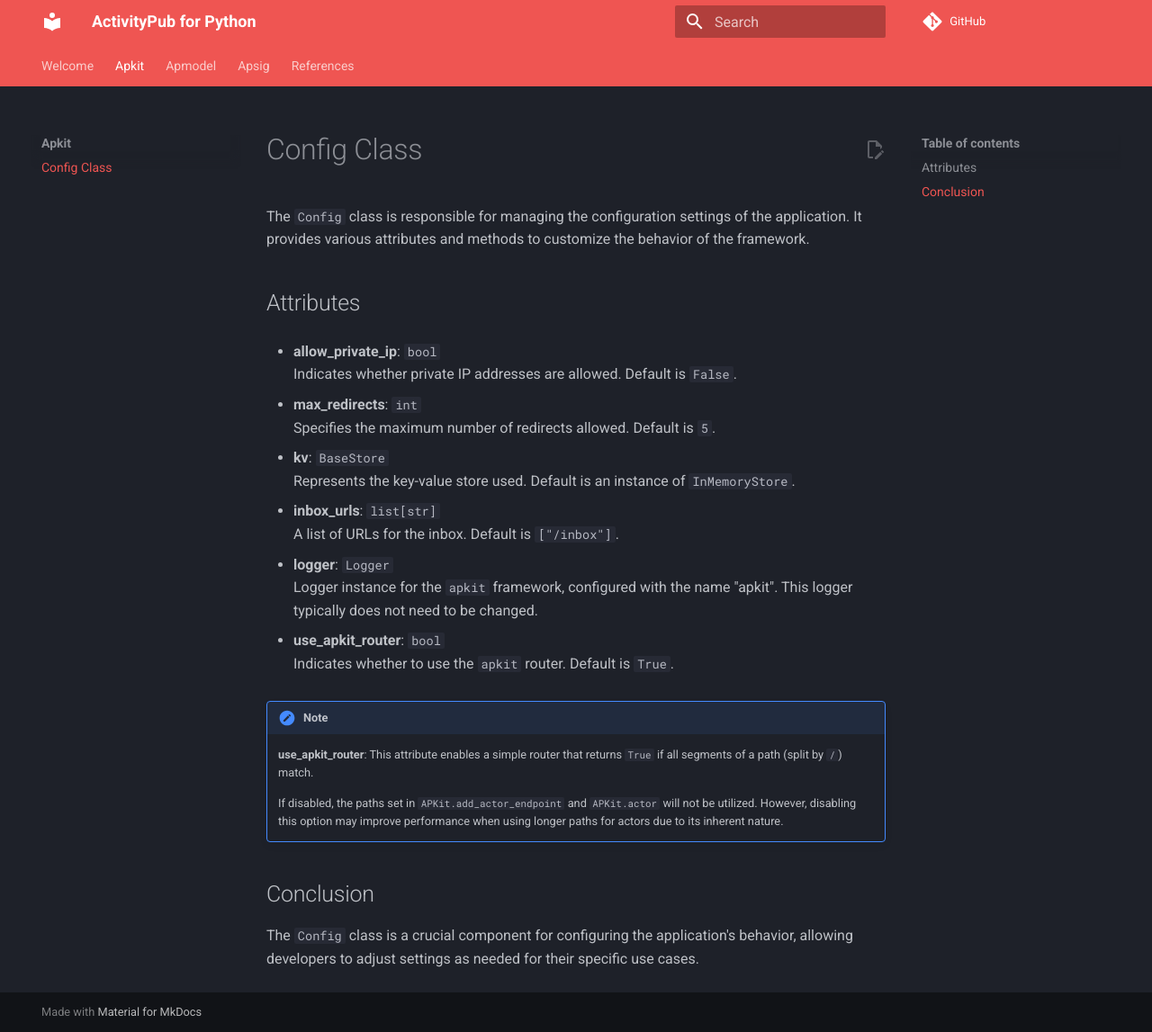
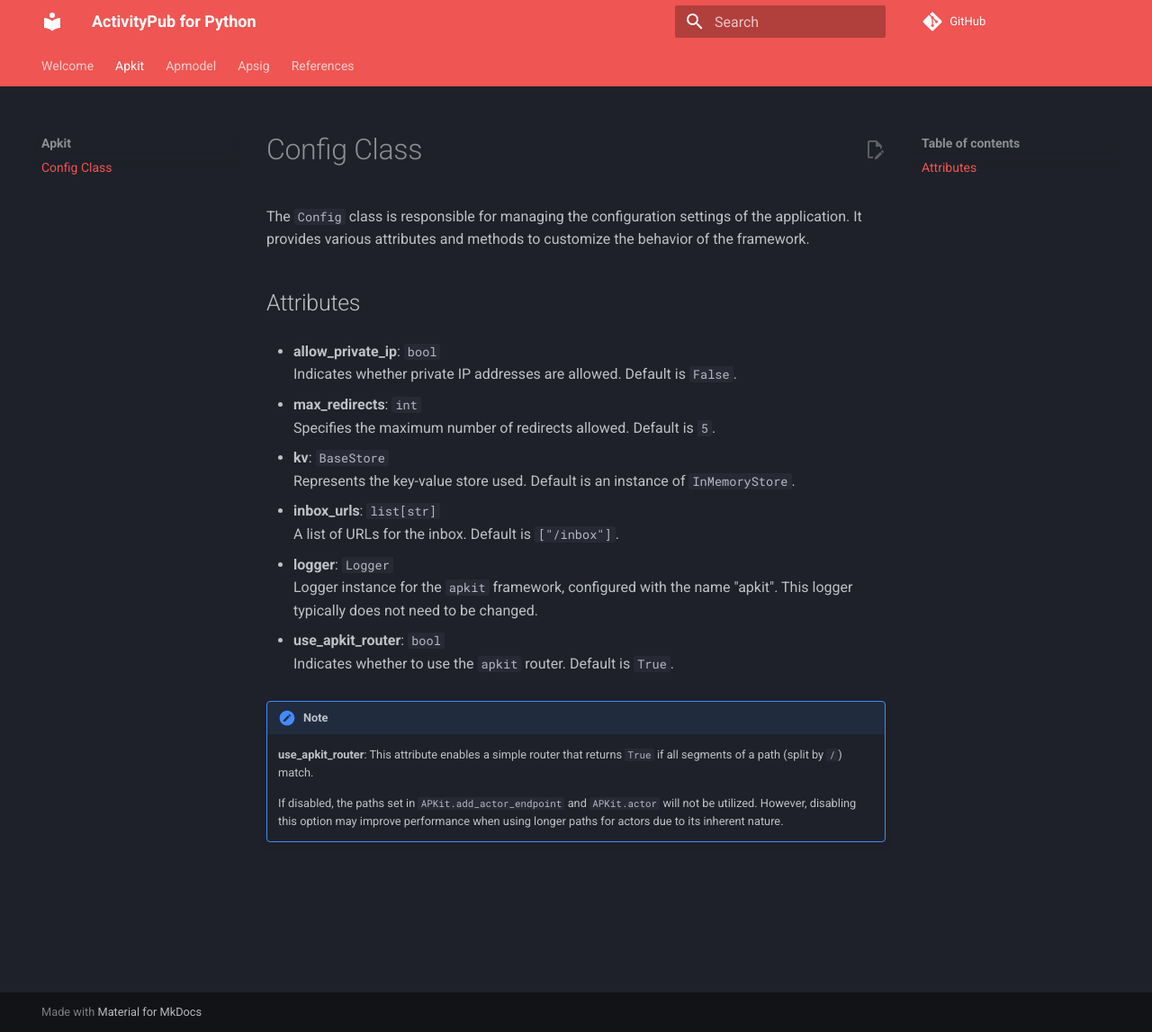
Before and after one commit to AmaseCocoa/activitypub-for-python, an MkDocs documentation site: the page built from docs/apkit/config.md, in a window 1280 px wide and 1147 px high. Shown: the whole window at 90% size. Built offline with MkDocs 1.6.1 and Material for MkDocs 9.7.7, drawn with Linux system fonts in a browser that asks for light colours; comment, search, counter and statistics services are not loaded; the version menu is left out.

Commit message:
Update config.md

```diff
--- a/docs/apkit/config.md
+++ b/docs/apkit/config.md
@@ -27,7 +27,3 @@ The `Config` class is responsible for managing the configuration settings of the
     **use_apkit_router**: This attribute enables a simple router that returns `True` if all segments of a path (split by `/`) match.
 
     If disabled, the paths set in `APKit.add_actor_endpoint` and `APKit.actor` will not be utilized. However, disabling this option may improve performance when using longer paths for actors due to its inherent nature.
-
-## Conclusion
-
-The `Config` class is a crucial component for configuring the application's behavior, allowing developers to adjust settings as needed for their specific use cases.
```
